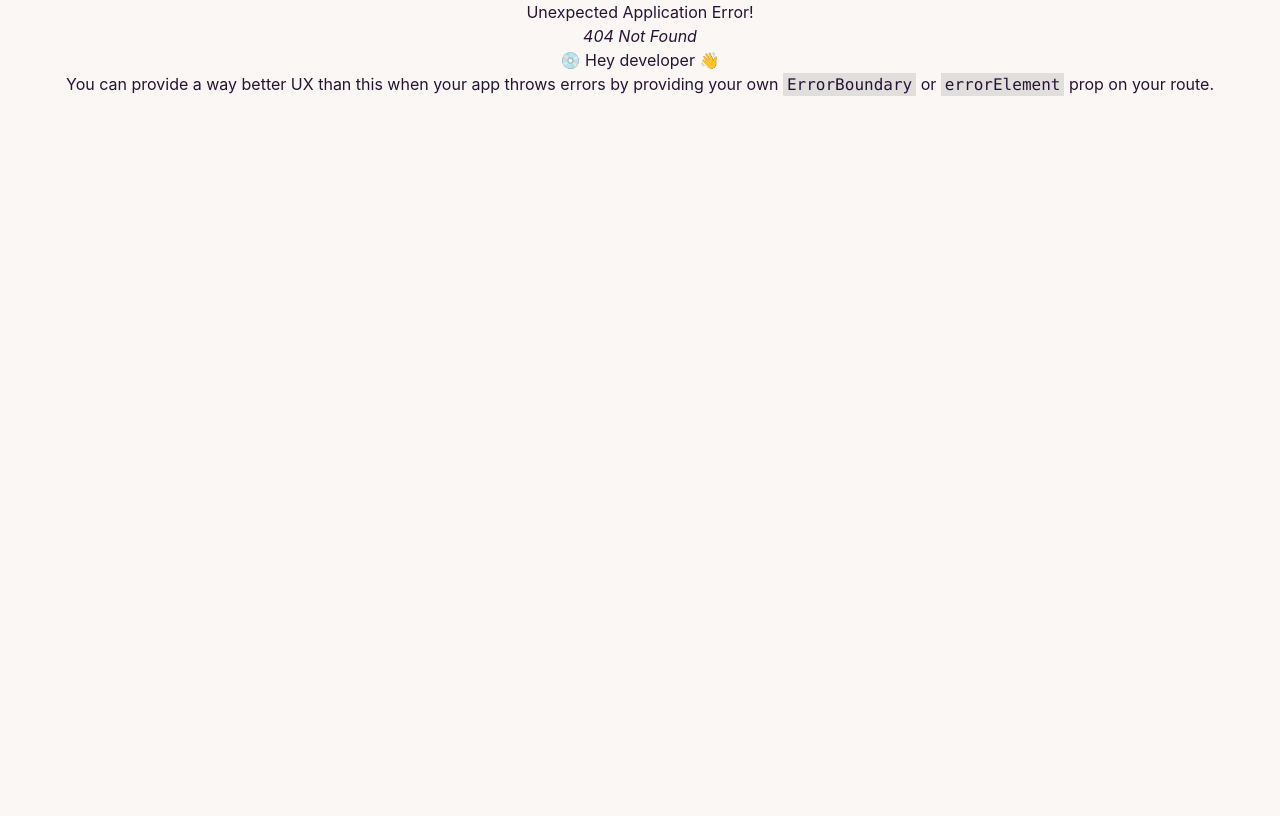
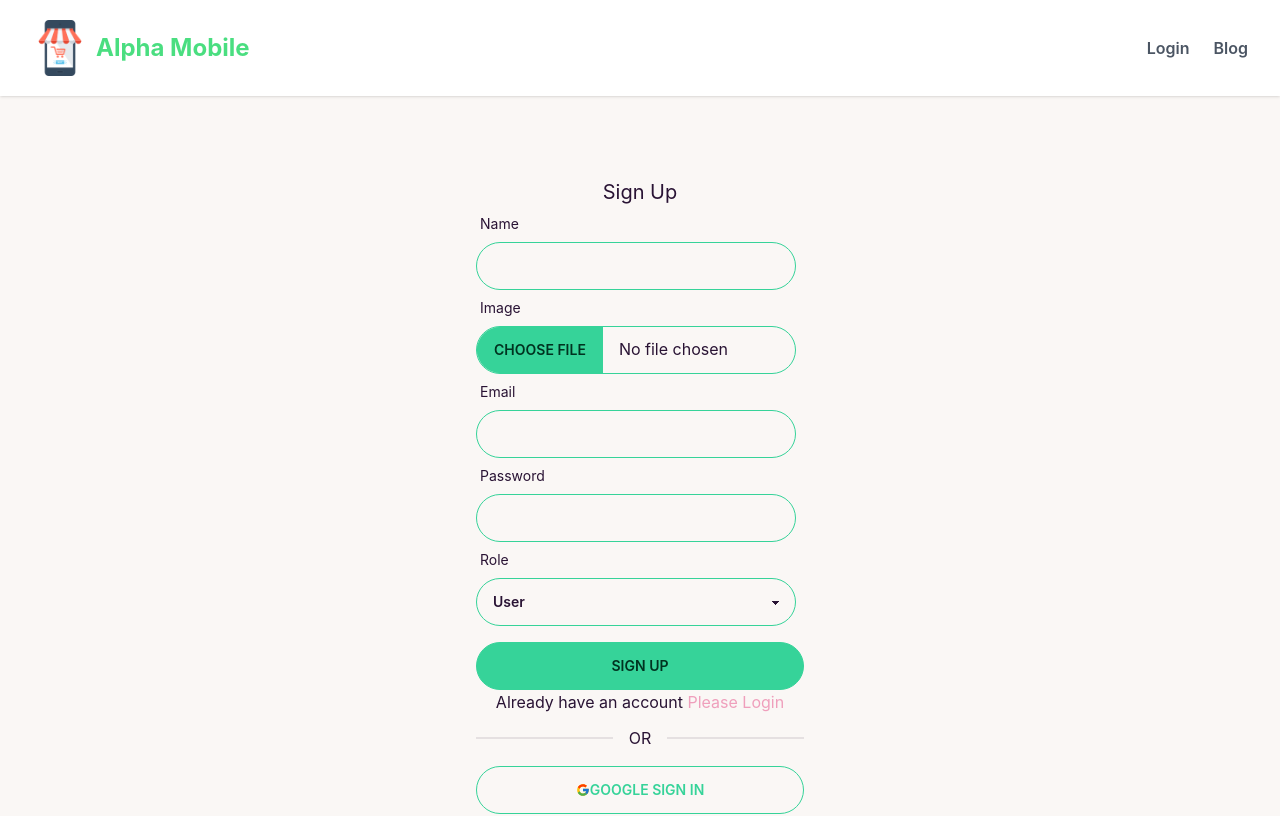
Before and after one commit to Sizan75/alpha-mobile, a React (Create React App) app: page /signup in a window 1280 px wide. Before the commit this address had no page. Shown: the top 816 px of the page. Built offline with nearby package versions, Linux system fonts and the light colour scheme.

Commit message:
signup design completed

```diff
--- a/package.json
+++ b/package.json
@@ -10,6 +10,7 @@
     "firebase": "^9.14.0",
     "react": "^18.2.0",
     "react-dom": "^18.2.0",
+    "react-hook-form": "^7.39.5",
     "react-icons": "^4.6.0",
     "react-router-dom": "^6.4.3",
     "react-scripts": "5.0.1",
--- /dev/null
+++ b/src/Pages/Home/Home/Home.js
@@ -0,0 +1,11 @@
+import React from 'react';
+
+const Home = () => {
+    return (
+        <div>
+
+        </div>
+    );
+};
+
+export default Home;
--- /dev/null
+++ b/src/Pages/SignUp/SignUp.js
@@ -0,0 +1,68 @@
+import React, { useState } from 'react';
+import { useForm } from 'react-hook-form';
+import { Link } from 'react-router-dom';
+import { FcGoogle } from "react-icons/fc";
+const SignUp = () => {
+    const { register, handleSubmit, formState: { errors } } = useForm();
+    const [signUpError, setSignUPError] = useState('')
+    return (
+        <div className='h-[800px] flex justify-center items-center'>
+            <div className='w-96 p-7'>
+                <h2 className='text-xl text-center'>Sign Up</h2>
+                <form onSubmit={handleSubmit()}>
+                    <div className="form-control w-full max-w-xs">
+                        <label className="label"> <span className="label-text">Name</span></label>
+                        <input type="text" {...register("name", {
+                            required: "Name is Required"
+                        })} className="input input-bordered input-success w-full max-w-xs" />
+                        {errors.name && <p className='text-red-500'>{errors.name.message}</p>}
+                    </div>
+                    <div className="form-control w-full max-w-xs">
+                        <label className="label"> <span className="label-text">Image</span></label>
+                        <input type="file" {...register("image", {
+                            required: "Image is Required"
+                        })} className="file-input file-input-bordered file-input-success w-full max-w-xs" />
+                        {errors.image && <p className='text-red-500'>{errors.image.message}</p>}
+                    </div>
+                    <div className="form-control w-full max-w-xs">
+                        <label className="label"> <span className="label-text">Email</span></label>
+                        <input type="email" {...register("email", {
+                            required: true
+                        })} className="input input-bordered input-success w-full max-w-xs" />
+                        {errors.email && <p className='text-red-500'>{errors.email.message}</p>}
+                    </div>
+                    <div className="form-control w-full max-w-xs">
+                        <label className="label"> <span className="label-text">Password</span></label>
+                        <input type="password" {...register("password", {
+                            required: "Password is required",
+                            minLength: { value: 6, message: "Password must be 6 characters long" },
+                            pattern: { value: /(?=.*[A-Z])(?=.*[!@#$&*])(?=.*[0-9])/, message: 'Password must have uppercase, number and special characters' }
+                        })} className="input input-bordered input-success w-full max-w-xs" />
+                        {errors.password && <p className='text-red-500'>{errors.password.message}</p>}
+                    </div>
+                    <div className="form-control w-full max-w-xs">
+                        <label className="label"> <span className="label-text">Role</span></label>
+
+                        <select
+                        {...register("role", {
+                            required: "role is Required"
+                        })}
+                        className="select select-success w-full max-w-xs">
+                            <option value="user">User</option>
+                            <option value="seller">Seller</option>
+                        </select>
+                        {errors.image && <p className='text-red-500'>{errors.image.message}</p>}
+                    </div>
+                    <input className='btn btn-success w-full mt-4' value="Sign Up" type="submit" />
+                    {signUpError && <p className='text-red-600'>{signUpError}</p>}
+                </form>
+                <p>Already have an account <Link className='text-secondary' to="/login">Please Login</Link></p>
+                <div className="divider">OR</div>
+                <button className="btn btn-outline btn-success w-full mt-1 text-dark"><FcGoogle></FcGoogle>  Google Sign In</button>
+
+            </div>
+        </div>
+    );
+};
+
+export default SignUp;
--- a/tailwind.config.js
+++ b/tailwind.config.js
@@ -1,6 +1,7 @@
 /** @type {import('tailwindcss').Config} */
 module.exports = {
   content: ["./src/**/*.{js,jsx,ts,tsx}",],
+
   theme: {
     extend: {},
   },
```
Also changed, not shown: src/Router/Router/Router.js (+10 -1 lines), 1 other file (tests, documents, lock files or other folders).
